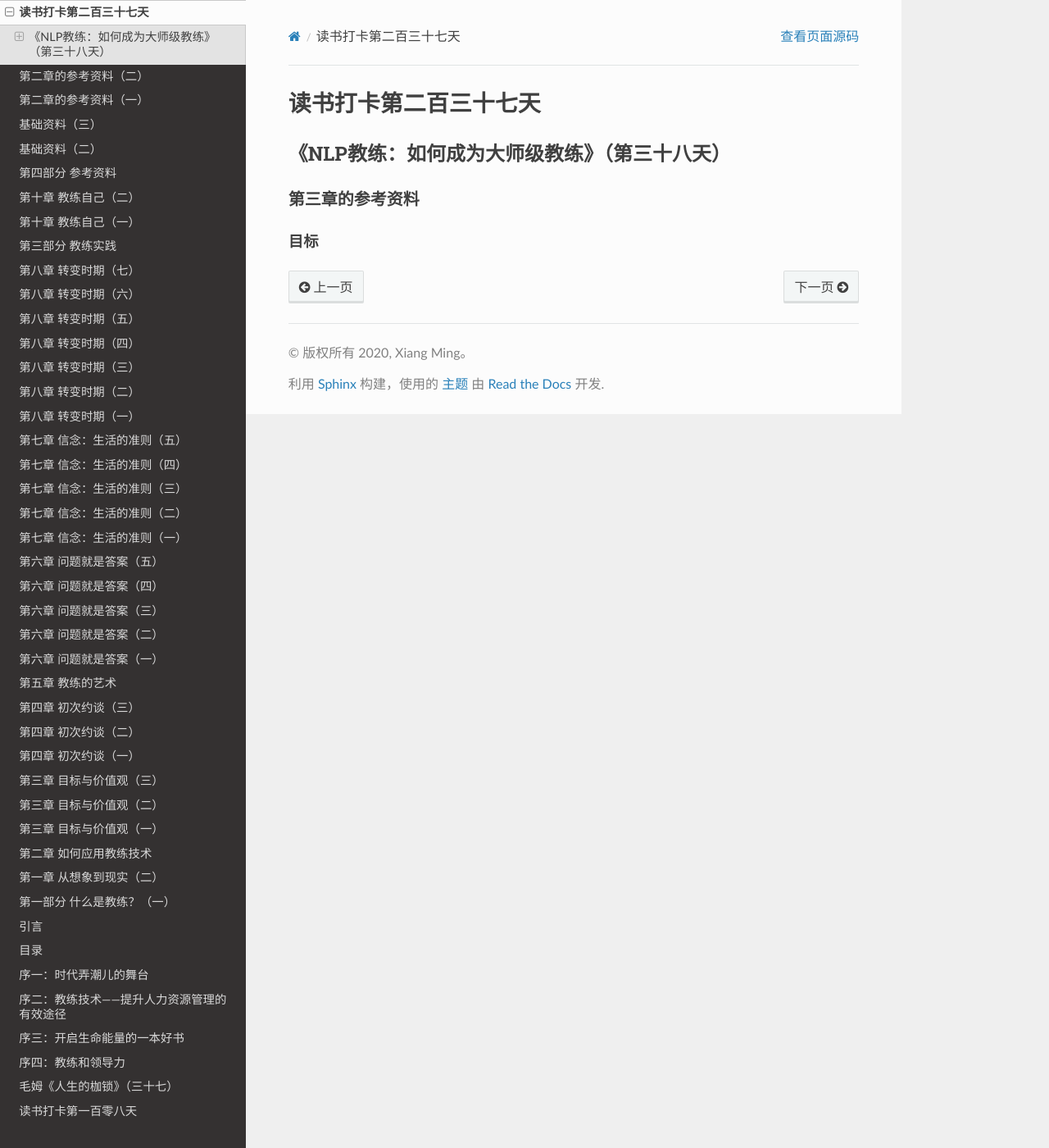
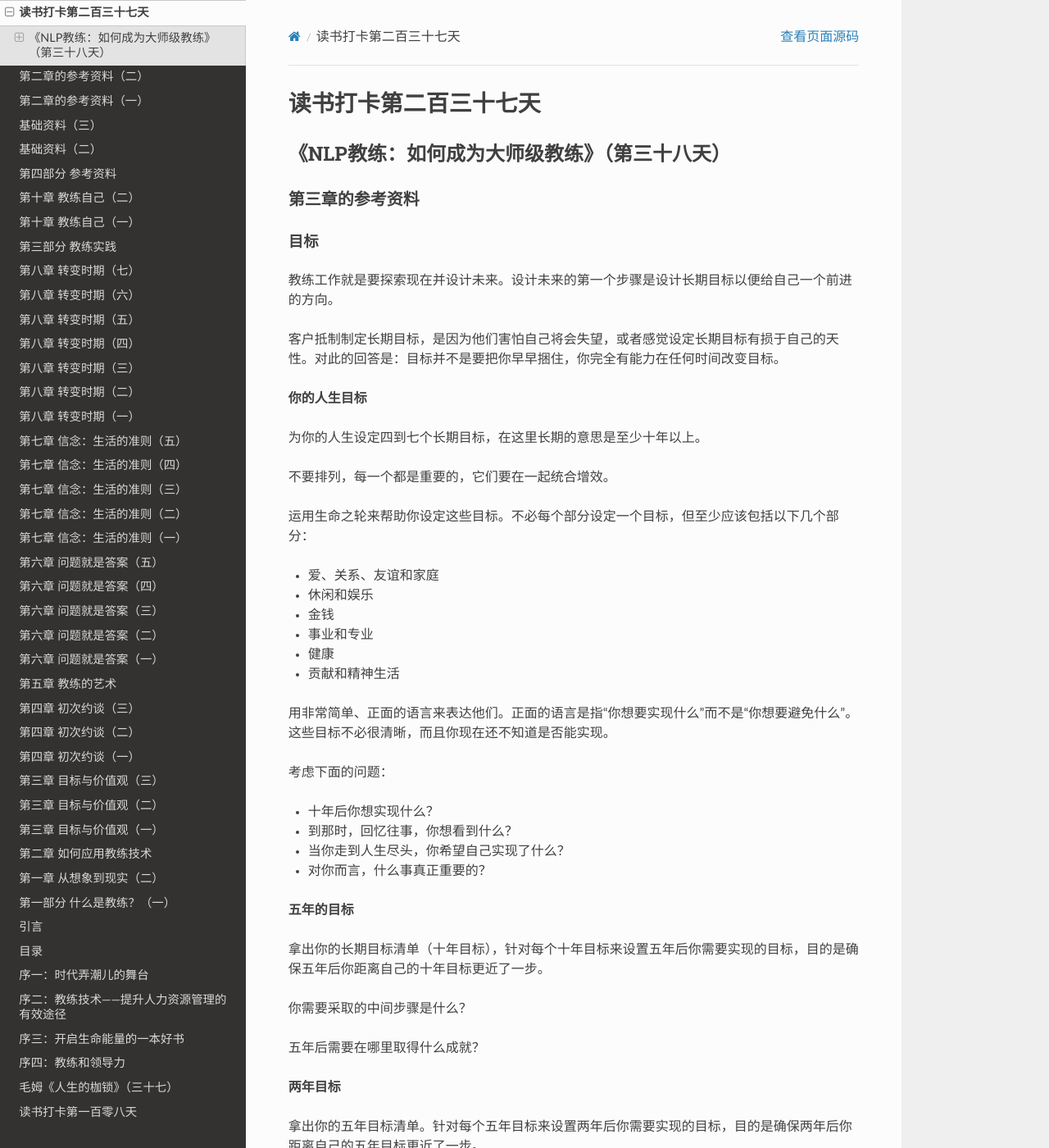
Before and after one commit to xiangming1975/reading, a Sphinx documentation site: the page built from source/2021-03-19.md, in a window 1280 px wide and 1400 px high. Shown: the whole window at 82% size. Built offline with Sphinx 7.4.7 and the Read the Docs theme 2.0.0, drawn with Linux system fonts in a browser that asks for light colours; some of the changed text lies outside the part shown.

```diff
--- a/source/2021-03-19.md
+++ b/source/2021-03-19.md
@@ -7,3 +7,53 @@
 ### 第三章的参考资料
 
 #### 目标
+
+教练工作就是要探索现在并设计未来。设计未来的第一个步骤是设计长期目标以便给自己一个前进的方向。
+
+客户抵制制定长期目标，是因为他们害怕自己将会失望，或者感觉设定长期目标有损于自己的天性。对此的回答是：目标并不是要把你早早捆住，你完全有能力在任何时间改变目标。
+
+**你的人生目标**
+
+为你的人生设定四到七个长期目标，在这里长期的意思是至少十年以上。
+
+不要排列，每一个都是重要的，它们要在一起统合增效。
+
+运用生命之轮来帮助你设定这些目标。不必每个部分设定一个目标，但至少应该包括以下几个部分：
+* 爱、关系、友谊和家庭
+* 休闲和娱乐
+* 金钱
+* 事业和专业
+* 健康
+* 贡献和精神生活
+
+用非常简单、正面的语言来表达他们。正面的语言是指“你想要实现什么”而不是“你想要避免什么”。这些目标不必很清晰，而且你现在还不知道是否能实现。
+
+考虑下面的问题：
+* 十年后你想实现什么？
+* 到那时，回忆往事，你想看到什么？
+* 当你走到人生尽头，你希望自己实现了什么？
+* 对你而言，什么事真正重要的？
+
+**五年的目标**
+
+拿出你的长期目标清单（十年目标），针对每个十年目标来设置五年后你需要实现的目标，目的是确保五年后你距离自己的十年目标更近了一步。
+
+你需要采取的中间步骤是什么？
+
+五年后需要在哪里取得什么成就？
+
+**两年目标**
+
+拿出你的五年目标清单。针对每个五年目标来设置两年后你需要实现的目标，目的是确保两年后你距离自己的五年目标更近了一步。
+
+你需要采取的中间步骤是什么？
+
+两年后需要在哪里取得什么成就？
+
+**一年目标**
+
+拿出你的两年目标清单。针对每个两年目标来设置一年后你需要实现的目标，目的是确保一年后你距离自己的两年目标更近了一步。
+
+你需要采取的中间步骤是什么？
+
+一年后需要在哪里取得什么成就？
```
Also changed, not shown: source/2021-03-20.md (added, +85 -0 lines), source/2021-03-21.md (added, +33 -0 lines), source/2021-03-22.md (added, +33 -0 lines), source/2021-03-23.md (added, +36 -0 lines).
